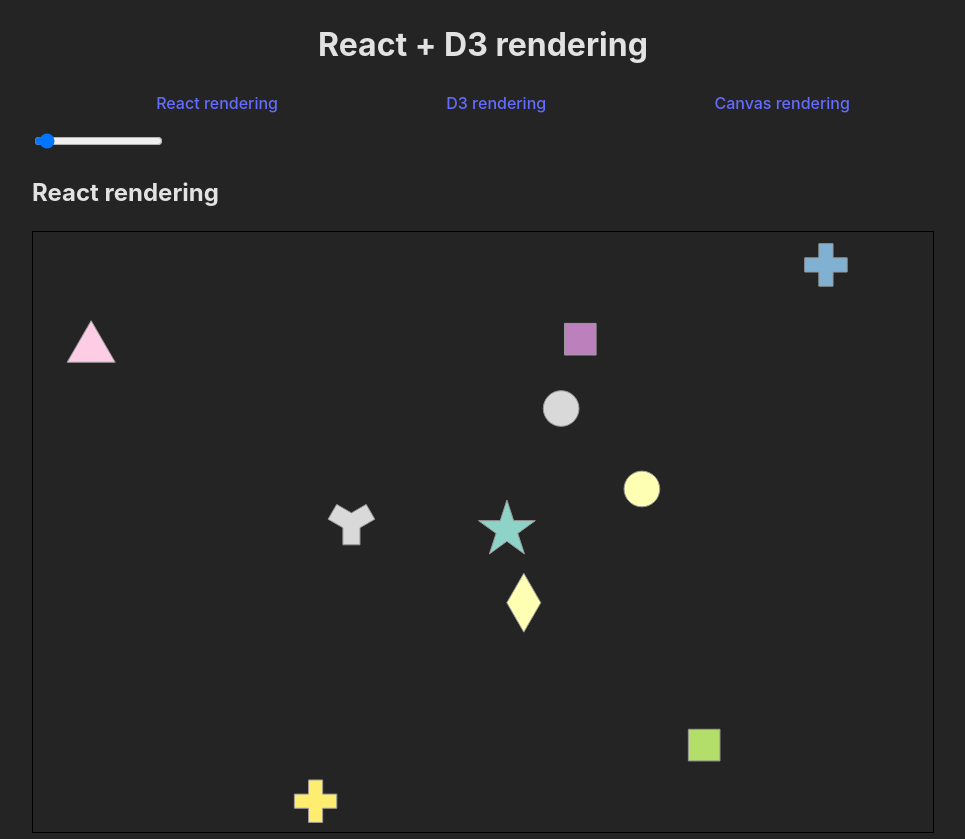
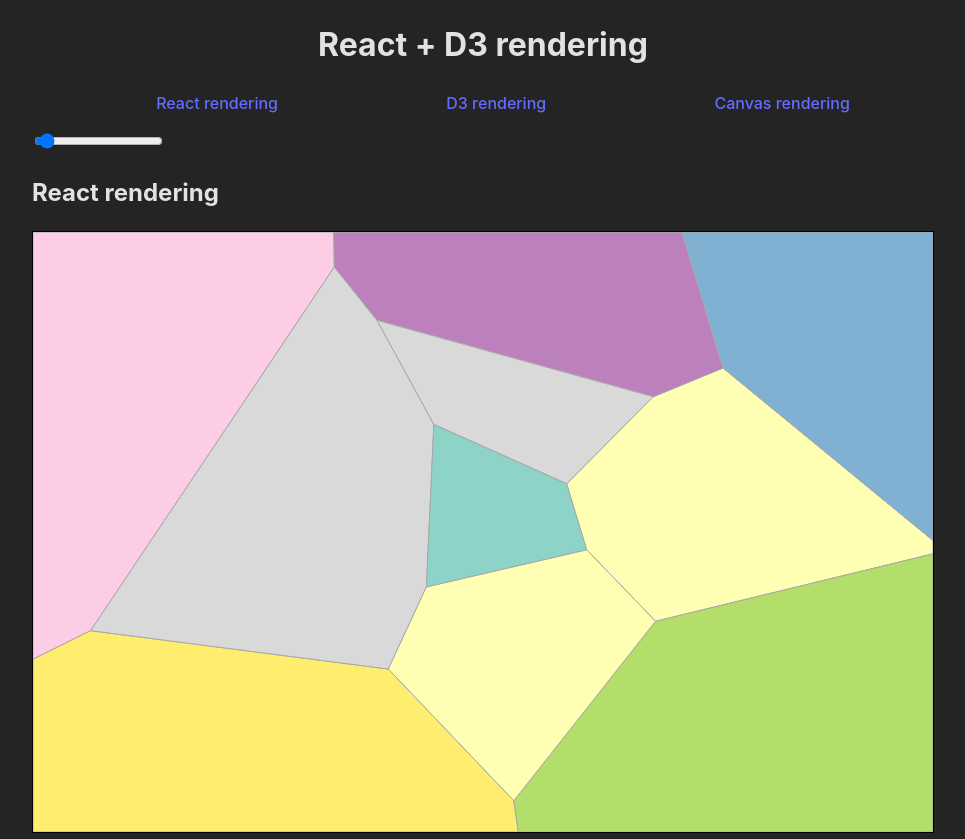
Before and after one commit to mirandaio/react-d3-rendering, a React (Vite) app: page /react-rendering in a window 1280 px wide. Shown: the whole page, without its empty margins (157-1122 px from the left). Built offline with nearby package versions, Linux system fonts and the light colour scheme.

Commit message:
render voronoi with react

```diff
--- /dev/null
+++ b/src/components/VoronoiReact.jsx
@@ -0,0 +1,32 @@
+import { useOutletContext } from 'react-router-dom';
+import * as d3 from 'd3';
+import { WIDTH, HEIGHT, PADDING, MAX_X, MAX_Y } from '../generate-data';
+
+const xScale = d3
+  .scaleLinear()
+  .domain([0, MAX_X])
+  .range([PADDING, WIDTH - PADDING]);
+
+const yScale = d3
+  .scaleLinear()
+  .domain([0, MAX_Y])
+  .range([HEIGHT - PADDING, PADDING]);
+
+export default function VoronoiReact() {
+  const data = useOutletContext();
+
+  const delaunay = d3.Delaunay.from(
+    data,
+    (d) => xScale(d.x),
+    (d) => yScale(d.y)
+  );
+  const voronoi = delaunay.voronoi([0, 0, WIDTH, HEIGHT]);
+
+  return (
+    <svg width={WIDTH} height={HEIGHT}>
+      {data.map((d, i) => {
+        return <path d={voronoi.renderCell(i)} stroke="#aaa" fill={d.color} />;
+      })}
+    </svg>
+  );
+}
--- a/src/routes/react-rendering-page.jsx
+++ b/src/routes/react-rendering-page.jsx
@@ -1,10 +1,11 @@
-import ReactRendering from '../components/ReactRendering';
+// import ReactRendering from '../components/ReactRendering';
+import VoronoiReact from '../components/VoronoiReact';
 
 export default function ReactRenderingPage() {
   return (
     <>
       <h2>React rendering</h2>
-      <ReactRendering />
+      <VoronoiReact />
     </>
   );
 }
```
